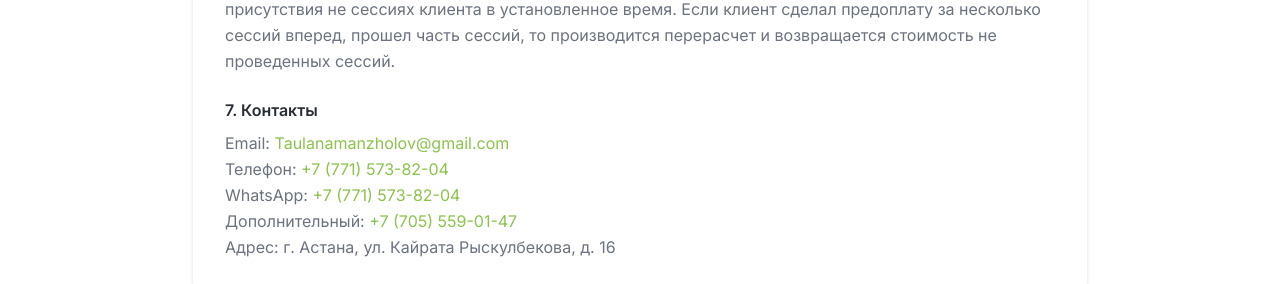
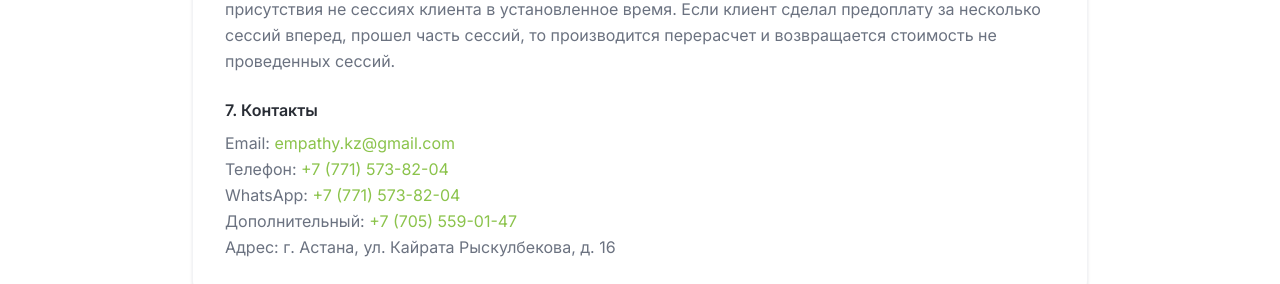
Before and after one commit to empathykz/empathy-landing, a React (Vite) app: page / in a window 1280 px wide. Shown: the part 7160-7444 px from the top of the page. Built offline with nearby package versions, Linux system fonts and the light colour scheme.

Commit message:
Update email

```diff
--- a/src/components/FAQSection.tsx
+++ b/src/components/FAQSection.tsx
@@ -100,7 +100,7 @@ const FAQSection = () => {
               Позвонить нам
             </a>
             <a
-              href="mailto:Taulanamanzholov@gmail.com"
+              href="mailto:empathy.kz@gmail.com"
               className="inline-flex items-center justify-center px-6 py-3 border border-primary text-primary rounded-lg hover:bg-primary hover:text-primary-foreground transition-colors font-medium"
             >
               Написать email
--- a/src/components/OfferSection.tsx
+++ b/src/components/OfferSection.tsx
@@ -139,7 +139,7 @@ const OfferSection = () => {
               <div>
                 <h4 className="font-semibold text-foreground mb-2">7. Контакты</h4>
                 <div className="leading-relaxed">
-                  <p>Email: <a href="mailto:Taulanamanzholov@gmail.com" className="text-primary hover:underline">Taulanamanzholov@gmail.com</a></p>
+                  <p>Email: <a href="mailto:empathy.kz@gmail.com" className="text-primary hover:underline">empathy.kz@gmail.com</a></p>
                   <p>Телефон: <a href="tel:+77715738204" className="text-primary hover:underline">+7 (771) 573-82-04</a></p>
                   <p>WhatsApp: <a href="https://wa.me/77715738204" target="_blank" rel="noopener noreferrer" className="text-primary hover:underline">+7 (771) 573-82-04</a></p>
                   <p>Дополнительный: <a href="tel:+77055590147" className="text-primary hover:underline">+7 (705) 559-01-47</a></p>
--- a/src/components/SocialSection.tsx
+++ b/src/components/SocialSection.tsx
@@ -63,7 +63,7 @@ const SocialSection = () => {
               size="lg"
               className="bg-red-600 hover:bg-red-700 text-white shadow-lg group w-full md:w-auto"
             >
-              <a href="mailto:Taulanamanzholov@gmail.com">
+              <a href="mailto:empathy.kz@gmail.com">
                 <Mail className="w-5 h-5 mr-2 group-hover:scale-110 transition-transform" />
                 Email
               </a>
--- a/src/components/StructuredData.tsx
+++ b/src/components/StructuredData.tsx
@@ -8,7 +8,7 @@ const StructuredData = () => {
     "logo": "https://www.empathy.kz/favicon.ico",
     "description": "Квалифицированные психологи и психотерапевты в Казахстане. КПТ-терапия онлайн и оффлайн в Астане и Алматы.",
     "telephone": "+77715738204",
-    "email": "Taulanamanzholov@gmail.com",
+    "email": "empathy.kz@gmail.com",
     "priceRange": "₸₸",
     "areaServed": [
       {
@@ -71,7 +71,7 @@ const StructuredData = () => {
     "name": "Эмпатия - Психологический центр в Астане",
     "image": "https://www.empathy.kz/psyche1.png",
     "telephone": "+77715738204",
-    "email": "Taulanamanzholov@gmail.com",
+    "email": "empathy.kz@gmail.com",
     "address": {
       "@type": "PostalAddress",
       "streetAddress": "ул. Кайрата Рыскулбекова, д. 16",
@@ -101,7 +101,7 @@ const StructuredData = () => {
     "name": "Эмпатия - Психологический центр в Алматы",
     "image": "https://www.empathy.kz/psyche2.png",
     "telephone": "+77715738204",
-    "email": "Taulanamanzholov@gmail.com",
+    "email": "empathy.kz@gmail.com",
     "address": {
       "@type": "PostalAddress",
       "addressLocality": "Алматы",
```
